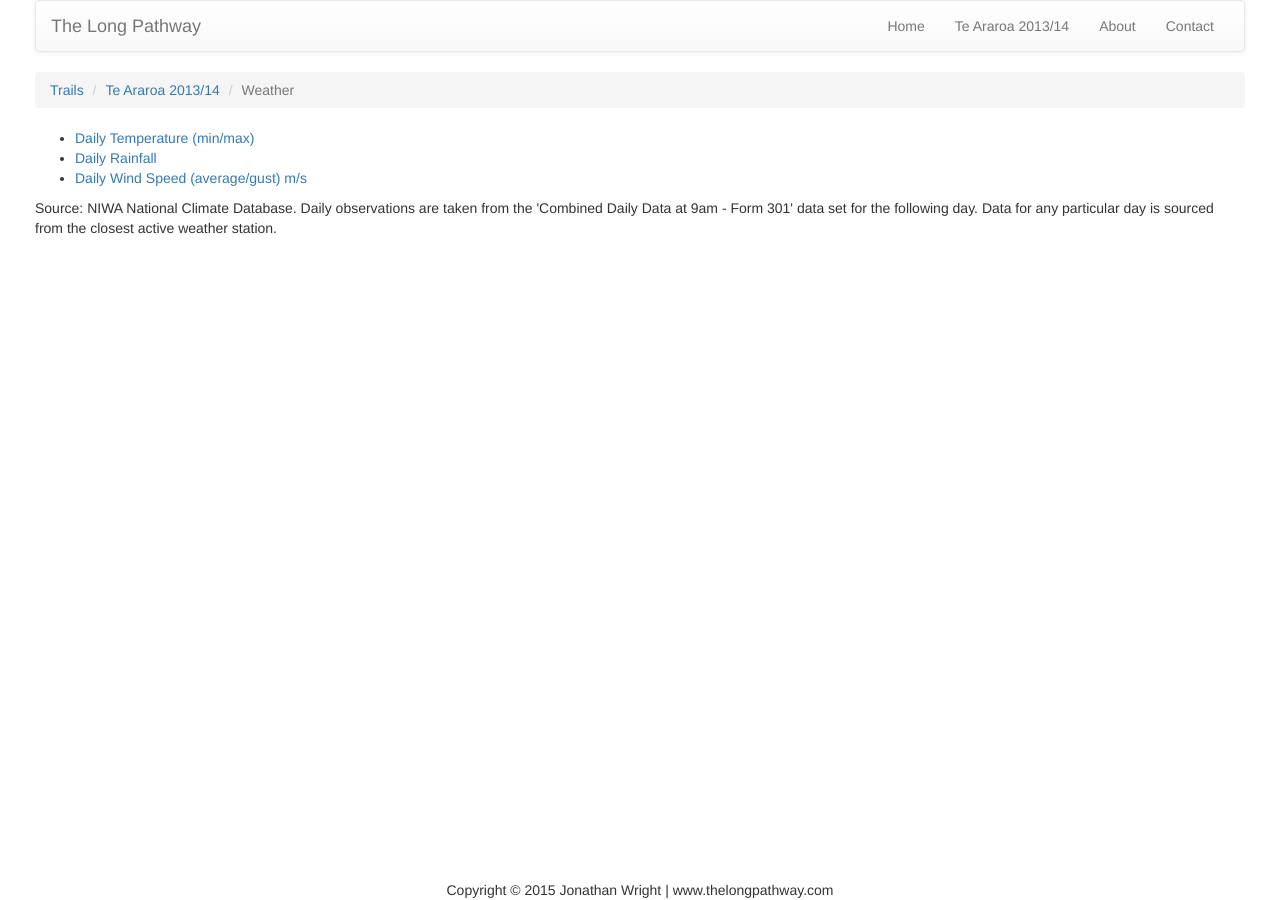
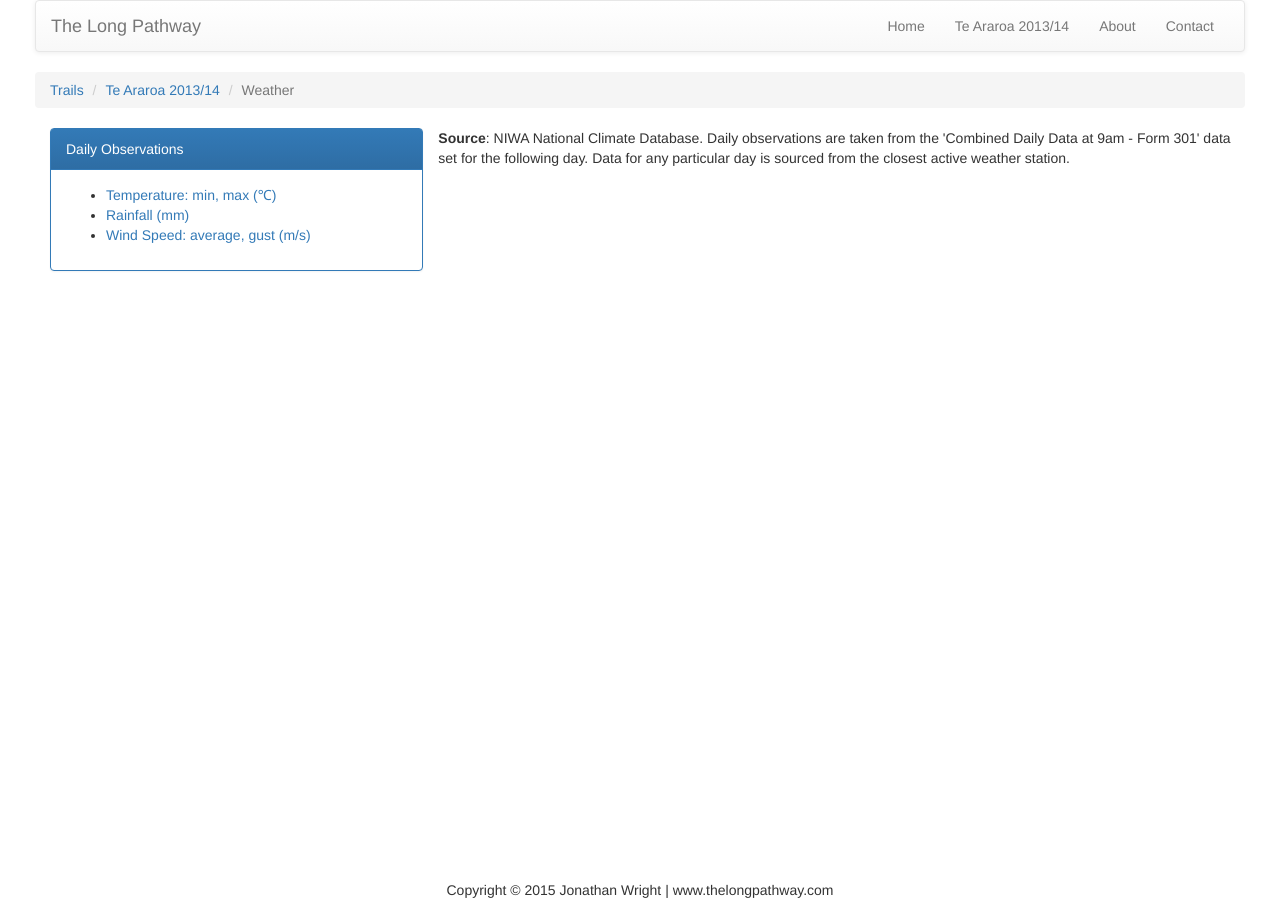
Before and after one commit to thelongpathway/thelongpathway.github.io, a Jekyll site: the page built from te-araroa/data/weather/index.html, in a window 1280 px wide. Built offline with Jekyll 4.4.1, drawn with Linux system fonts in a browser that asks for light colours.

Commit message:
Minor changes to weather pages

```diff
--- a/te-araroa/data/weather/index.html
+++ b/te-araroa/data/weather/index.html
@@ -7,10 +7,17 @@ title: Weather Data
     <li><a href="/te-araroa">Te Araroa 2013/14</a></li>
     <li class="active">Weather</li>
 </ol>
-<ul>
-    <li><a href="temperature.html">Daily Temperature (min/max)</a></li>
-    <li><a href="rainfall.html">Daily Rainfall</a></li>
-    <li><a href="wind-speed.html">Daily Wind Speed (average/gust) m/s</a></li>
-</ul>
-<p>Source: NIWA National Climate Database. Daily observations are taken from the 'Combined Daily Data at 9am - Form 301' data set for the
+<div class="col-md-4">
+    <div class="panel panel-primary">
+        <div class="panel-heading">Daily Observations</div>
+        <div class="panel-body">
+            <ul>
+                <li><a href="temperature.html">Temperature: min, max (&#8451)</a></li>
+                <li><a href="rainfall.html">Rainfall (mm)</a></li>
+                <li><a href="wind-speed.html">Wind Speed: average, gust (m/s)</a></li>
+            </ul>
+        </div>
+    </div>
+</div>
+<p><b>Source</b>: NIWA National Climate Database. Daily observations are taken from the 'Combined Daily Data at 9am - Form 301' data set for the
     following day. Data for any particular day is sourced from the closest active weather station.</p>
--- a/te-araroa/data/weather/rainfall.html
+++ b/te-araroa/data/weather/rainfall.html
@@ -7,7 +7,7 @@ chart: true
     <li><a href="/index.html">Trails</a></li>
     <li><a href="/te-araroa">Te Araroa 2013/14</a></li>
     <li><a href="/te-araroa/data/weather">Weather</a></li>
-    <li class="active">Daily Rainfall</li>
+    <li class="active">Daily Rainfall (mm)</li>
 </ol>
 <div class="chart-container">
     <canvas id="chart" width="2048" height="600"></canvas>
--- a/te-araroa/data/weather/temperature.html
+++ b/te-araroa/data/weather/temperature.html
@@ -7,7 +7,7 @@ chart: true
     <li><a href="/index.html">Trails</a></li>
     <li><a href="/te-araroa">Te Araroa 2013/14</a></li>
     <li><a href="/te-araroa/data/weather">Weather</a></li>
-    <li class="active">Daily Temperature &#8451 (min-max)</li>
+    <li class="active">Daily Temperature: min, max (&#8451)</li>
 </ol>
 <div class="chart-container">
     <canvas id="chart" width="2048" height="600"></canvas>
--- a/te-araroa/data/weather/wind-speed.html
+++ b/te-araroa/data/weather/wind-speed.html
@@ -7,7 +7,7 @@ chart: true
     <li><a href="/index.html">Trails</a></li>
     <li><a href="/te-araroa">Te Araroa 2013/14</a></li>
     <li><a href="/te-araroa/data/weather">Weather</a></li>
-    <li class="active">Daily Wind Speed m/s (average, gust)</li>
+    <li class="active">Daily Wind Speed: average, gust (m/s)</li>
 </ol>
 <div class="chart-container">
     <canvas id="chart" width="2048" height="600"></canvas>
```
Also changed, not shown: index.html (+8 -4 lines).
